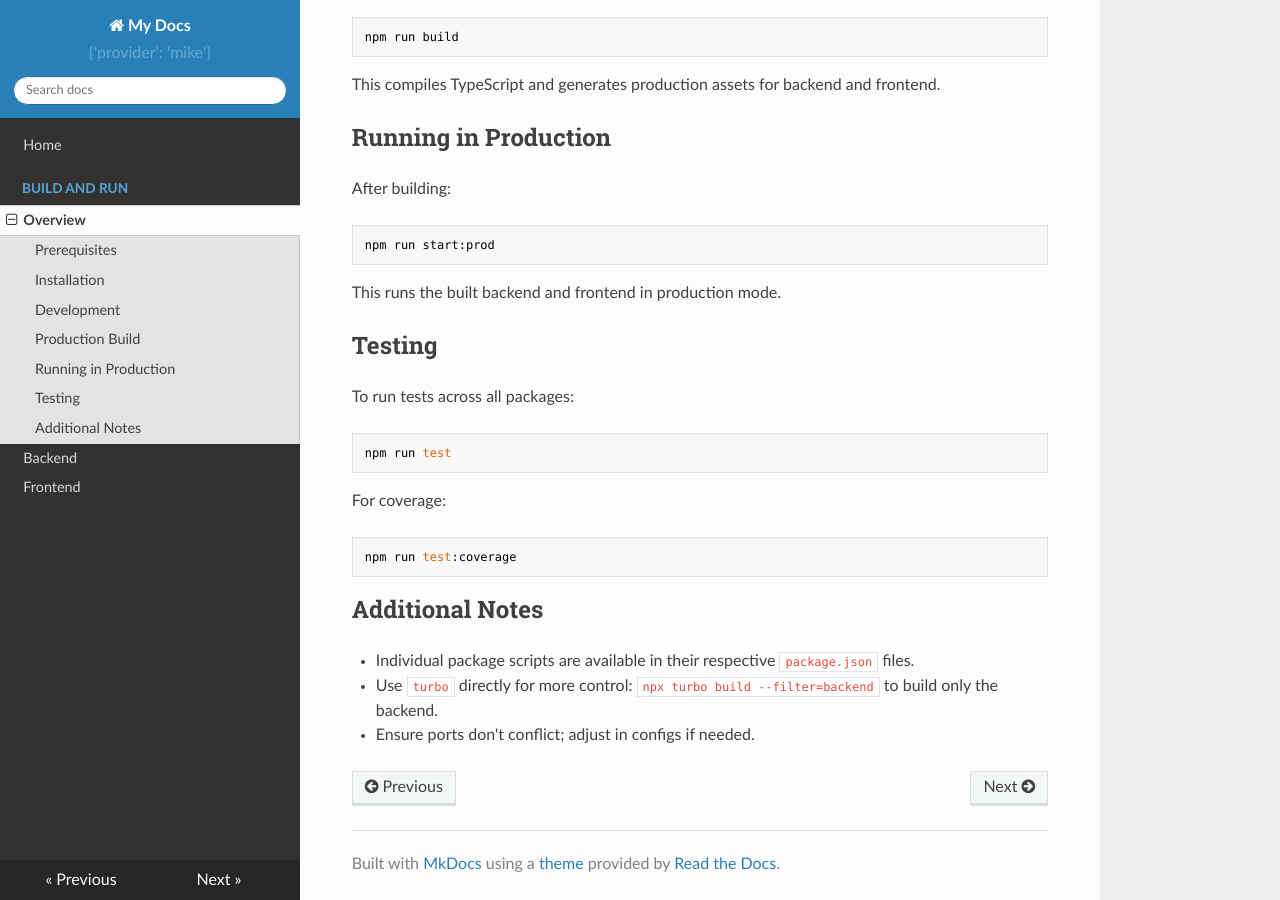
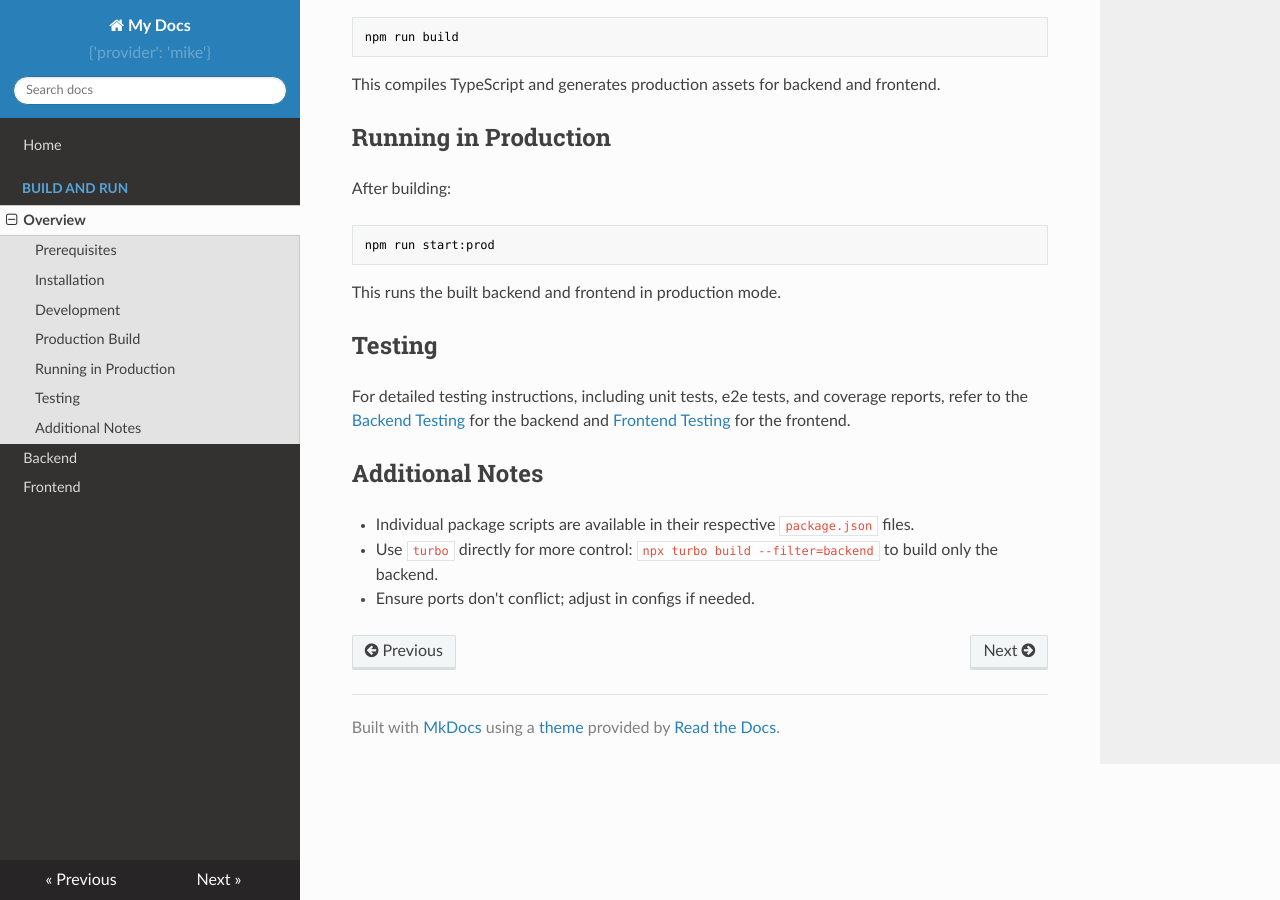
Before and after one commit to SELab-2/viernulvier-4, an MkDocs documentation site: the page built from docs/build-run/index.md, in a window 1280 px wide and 900 px high, scrolled down 888 px. Built offline with MkDocs 1.6.1, drawn with Linux system fonts in a browser that asks for light colours; nearby versions of some CDN libraries.

Commit message:
change index to refer to testing pages

````diff
--- a/docs/build-run/index.md
+++ b/docs/build-run/index.md
@@ -49,17 +49,7 @@ This runs the built backend and frontend in production mode.
 
 ## Testing
 
-To run tests across all packages:
-
-```bash
-npm run test
-```
-
-For coverage:
-
-```bash
-npm run test:coverage
-```
+For detailed testing instructions, including unit tests, e2e tests, and coverage reports, refer to the [Backend Testing](../testing/backend.md) for the backend and [Frontend Testing](../testing/frontend.md) for the frontend.
 
 ## Additional Notes
 
````
